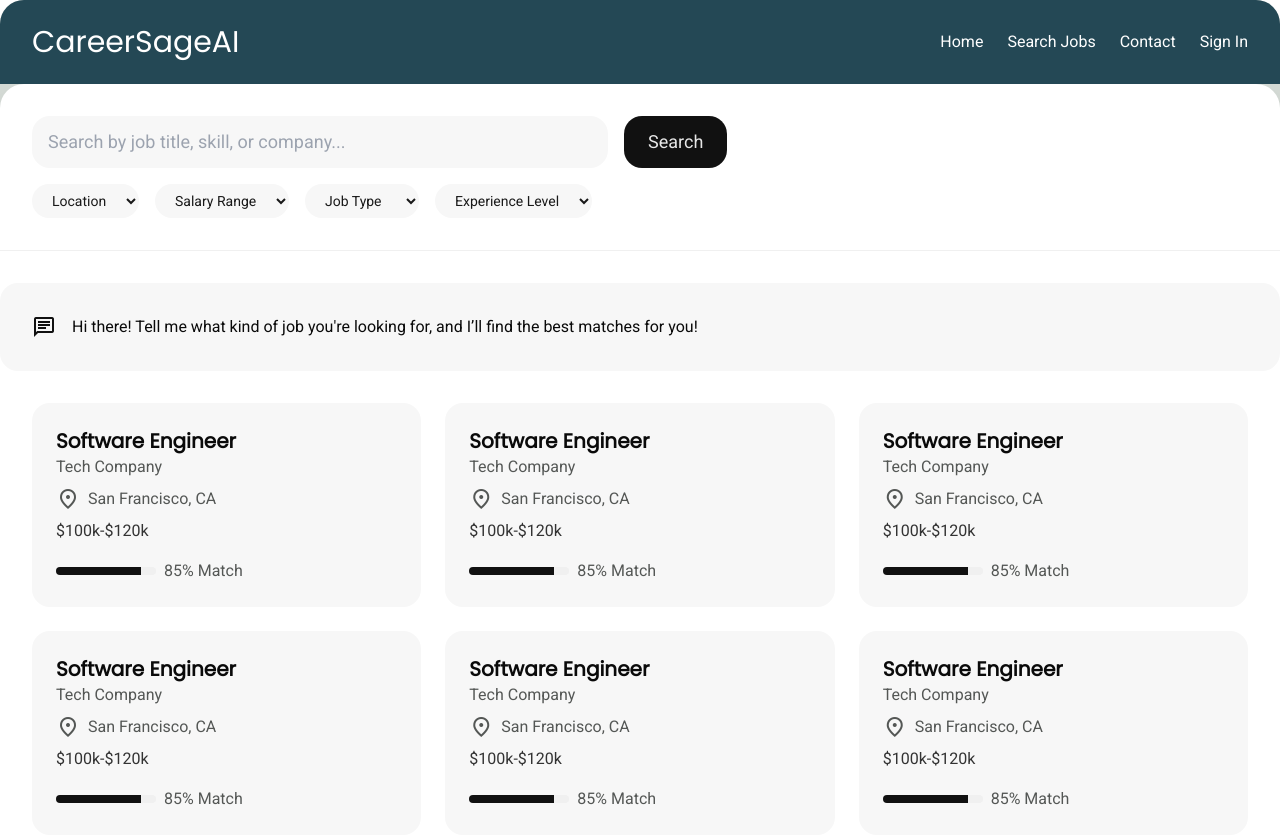
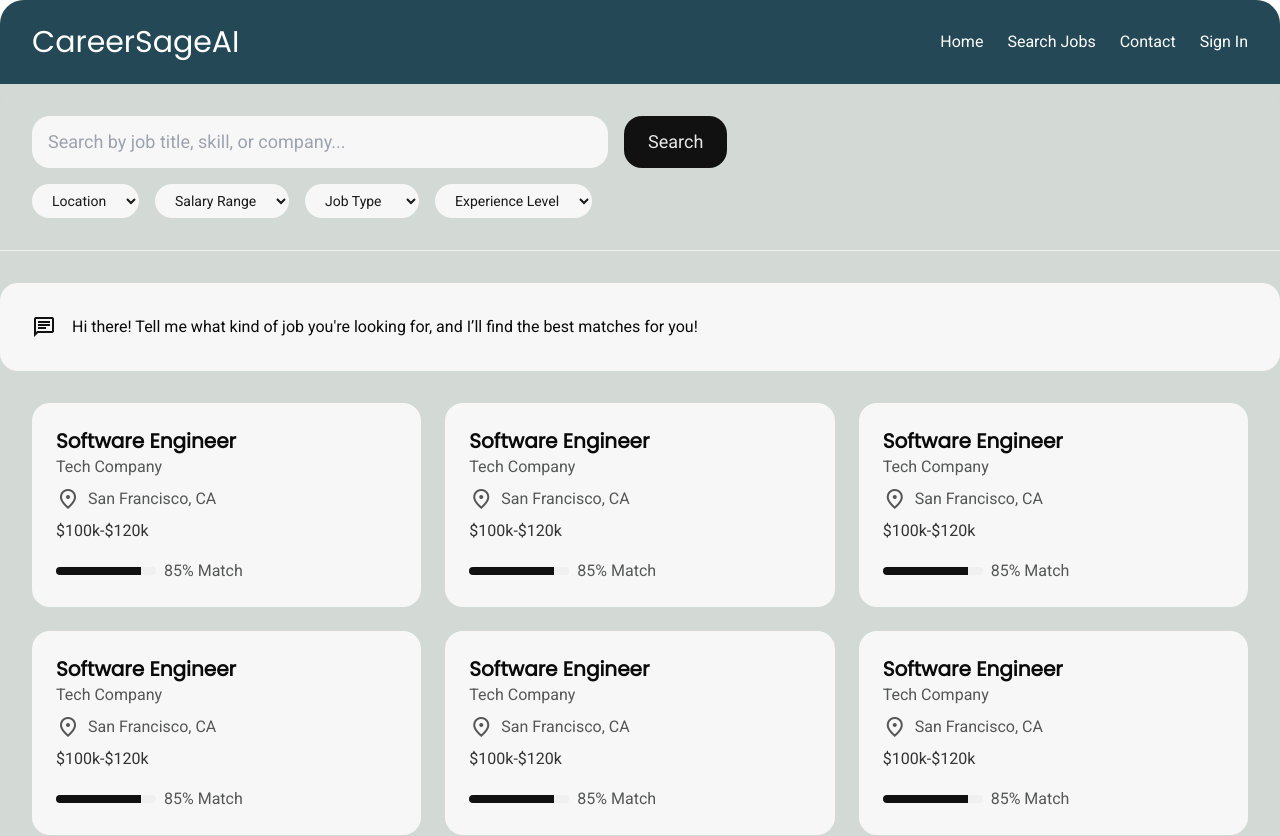
Before and after one commit to mason-lee19/CareerSageAI, a React (Create React App) app in the folder career-sage/: page /jobsearch in a window 1280 px wide. Shown: the top 836 px of the page. Built offline with nearby package versions, Linux system fonts and the light colour scheme.

Commit message:
Updated background on job search

```diff
--- a/career-sage/src/pages/jobsearch.js
+++ b/career-sage/src/pages/jobsearch.js
@@ -4,7 +4,7 @@
 function JobSearch() {
   return (
     <div id="webcrumbs">
-      <div className="bg-white rounded-lg shadow-lg flex flex-col">
+      <div className="bg-neutral-500 rounded-lg shadow-lg flex flex-col">
         {" "}
         {/* Search Bar Section */}
         <section className="p-8 border-b border-neutral-200">
```
